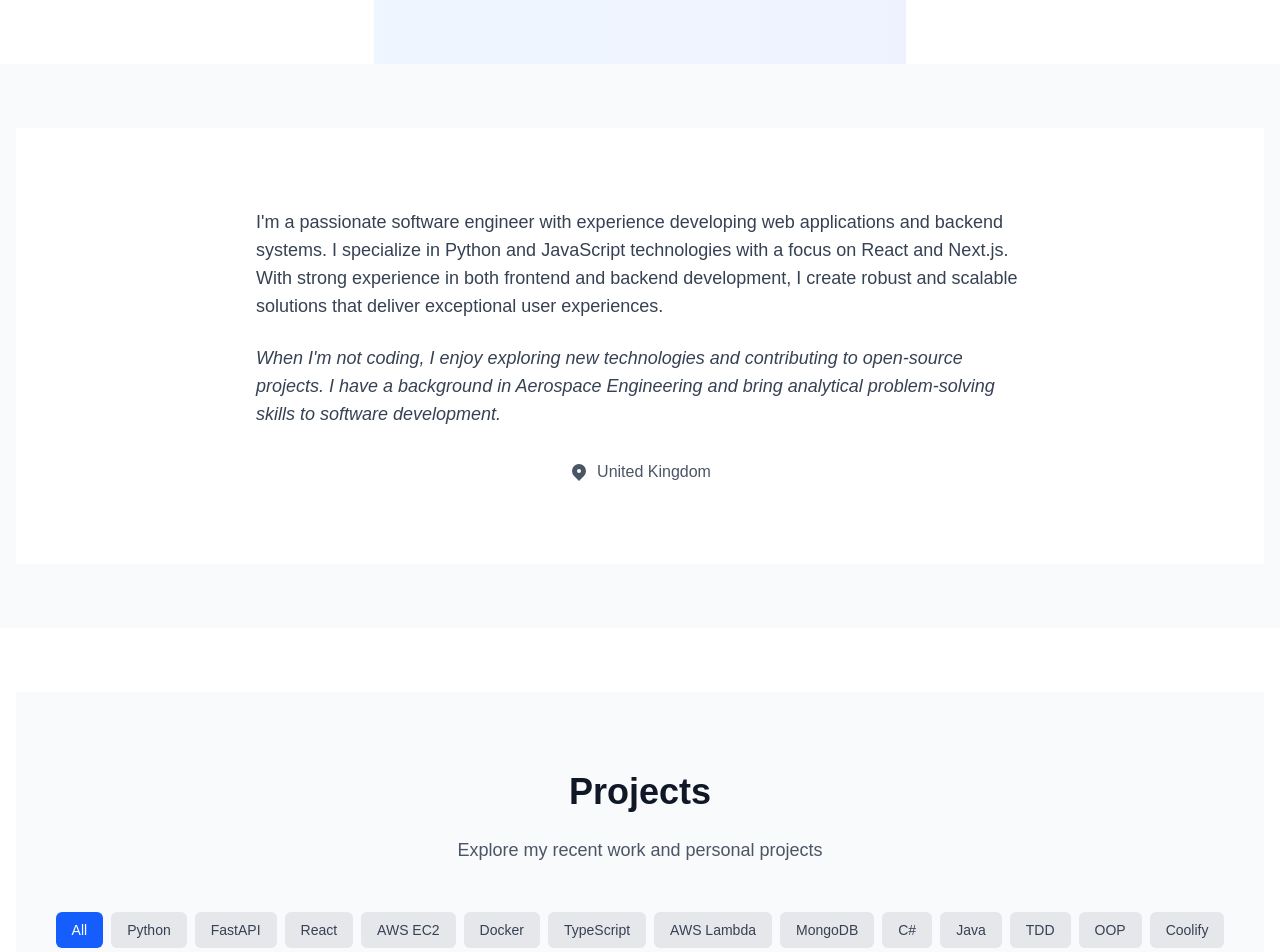
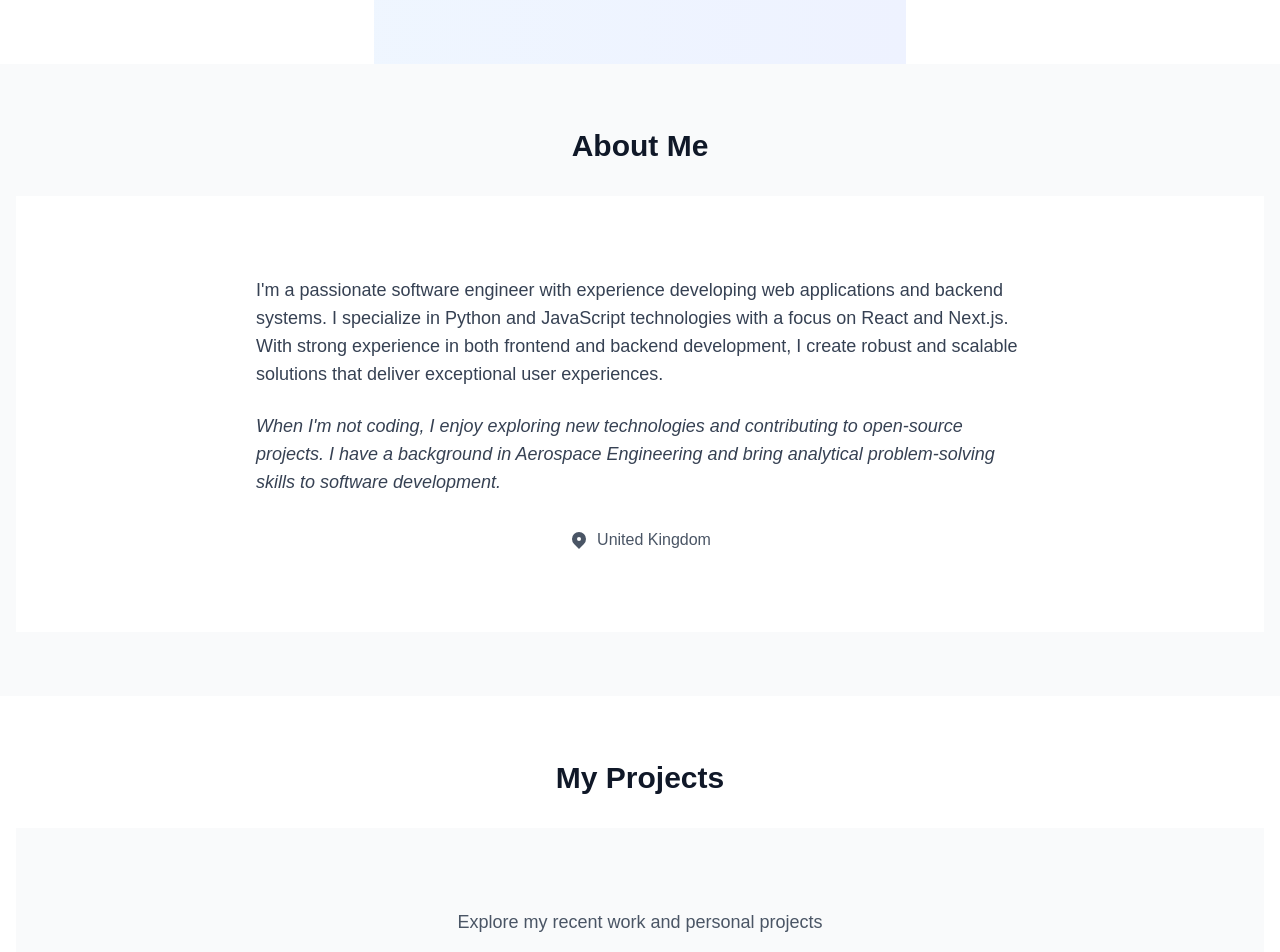
Before and after one commit to alistairgrenyer/portfolio-front, a Next.js app: page / in a window 1280 px wide. Shown: the part 800-1752 px from the top of the page. Built offline with nearby package versions, Linux system fonts and the light colour scheme.

Commit message:
normalise titles

```diff
--- a/src/app/page.tsx
+++ b/src/app/page.tsx
@@ -17,7 +17,7 @@ export default function Home() {
       {/* About Section */}
       <section id="about" className="py-16 bg-gray-50 dark:bg-gray-900">
         <div className="container mx-auto px-4">
-          {/* <h2 className="text-3xl font-bold mb-8 text-center">About Me</h2> */}
+          <h2 className="text-3xl font-bold mb-8 text-center">About Me</h2>
           <AboutSection />
         </div>
       </section>
@@ -25,7 +25,7 @@ export default function Home() {
       {/* Projects Section */}
       <section id="projects" className="py-16">
         <div className="container mx-auto px-4">
-          {/* <h2 className="text-3xl font-bold mb-8 text-center">My Projects</h2> */}
+          <h2 className="text-3xl font-bold mb-8 text-center">My Projects</h2>
           <ProjectsSection />
         </div>
       </section>
@@ -33,7 +33,7 @@ export default function Home() {
       {/* Skills Section */}
       <section id="skills" className="py-16 bg-gray-50 dark:bg-gray-900">
         <div className="container mx-auto px-4">
-          {/* <h2 className="text-3xl font-bold mb-8 text-center">Skills</h2> */}
+          <h2 className="text-3xl font-bold mb-8 text-center">Skills</h2>
           <SkillsSection />
         </div>
       </section>
@@ -41,7 +41,7 @@ export default function Home() {
       {/* Experience Section */}
       <section id="experience" className="py-16">
         <div className="container mx-auto px-4">
-          {/* <h2 className="text-3xl font-bold mb-8 text-center">Experience</h2> */}
+          <h2 className="text-3xl font-bold mb-8 text-center">Experience</h2>
           <ExperienceSection />
         </div>
       </section>
--- a/src/components/sections/ProjectsSection.tsx
+++ b/src/components/sections/ProjectsSection.tsx
@@ -26,7 +26,7 @@ export default function ProjectsSection() {
   return (
     <section id="projects" className="py-20 bg-gray-50 dark:bg-gray-800">
       <div className="container mx-auto px-4">
-        <h2 className="text-3xl md:text-4xl font-bold mb-6 text-center">Projects</h2>
+        {/* <h2 className="text-3xl md:text-4xl font-bold mb-6 text-center">Projects</h2> */}
         <p className="text-lg text-gray-600 dark:text-gray-400 max-w-3xl mx-auto text-center mb-12">
           Explore my recent work and personal projects
         </p>
--- a/src/components/sections/SkillsSection.tsx
+++ b/src/components/sections/SkillsSection.tsx
@@ -8,7 +8,7 @@ export default function SkillsSection() {
 
   return (
     <div className="container mx-auto">
-      <h2 className="text-3xl font-bold mb-8 text-center">Skills</h2>
+      {/* <h2 className="text-3xl font-bold mb-8 text-center">Skills</h2> */}
       {loading ? (
         <div className="animate-pulse grid grid-cols-1 md:grid-cols-2 lg:grid-cols-3 gap-8">
           {[...Array(5)].map((_, i) => (
```
